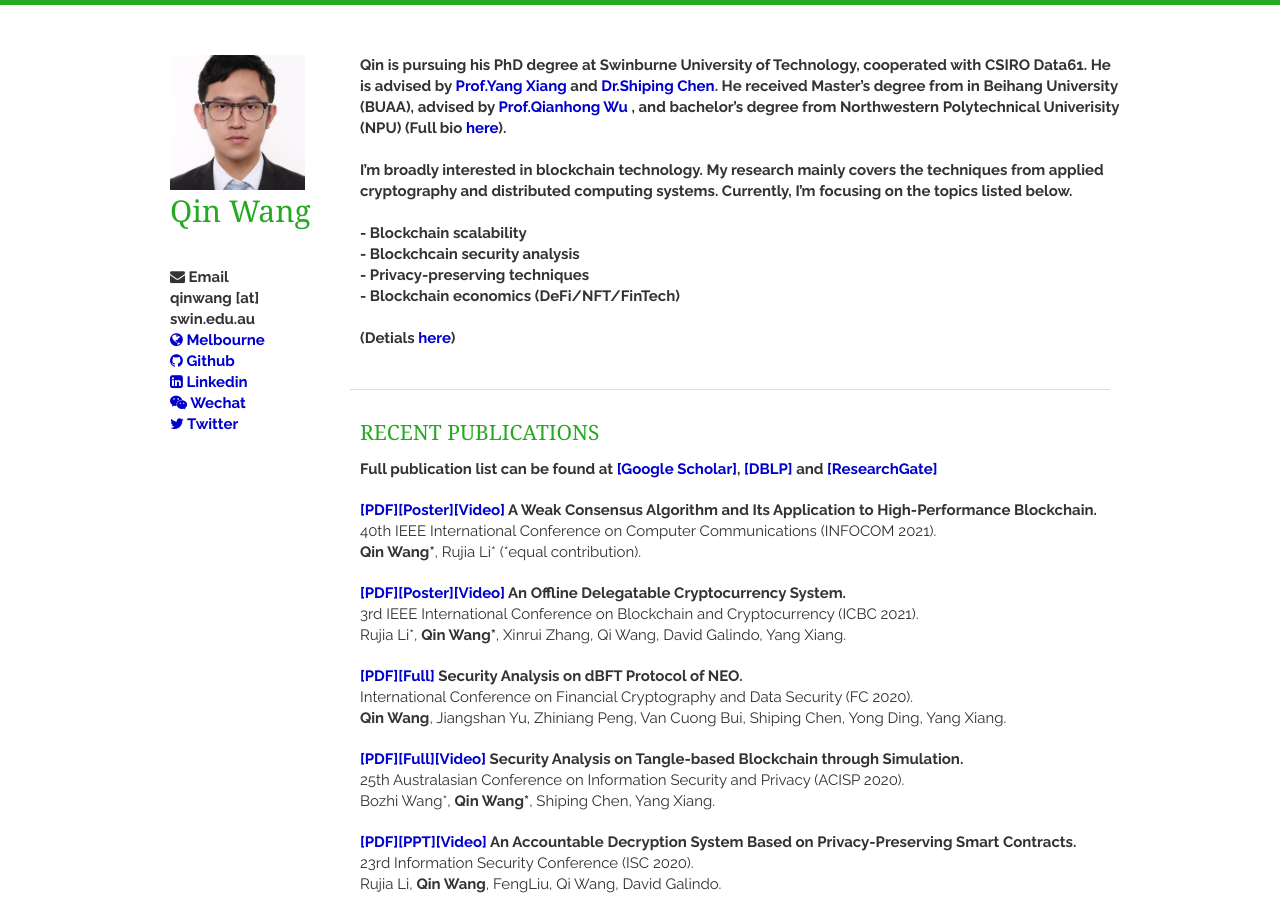
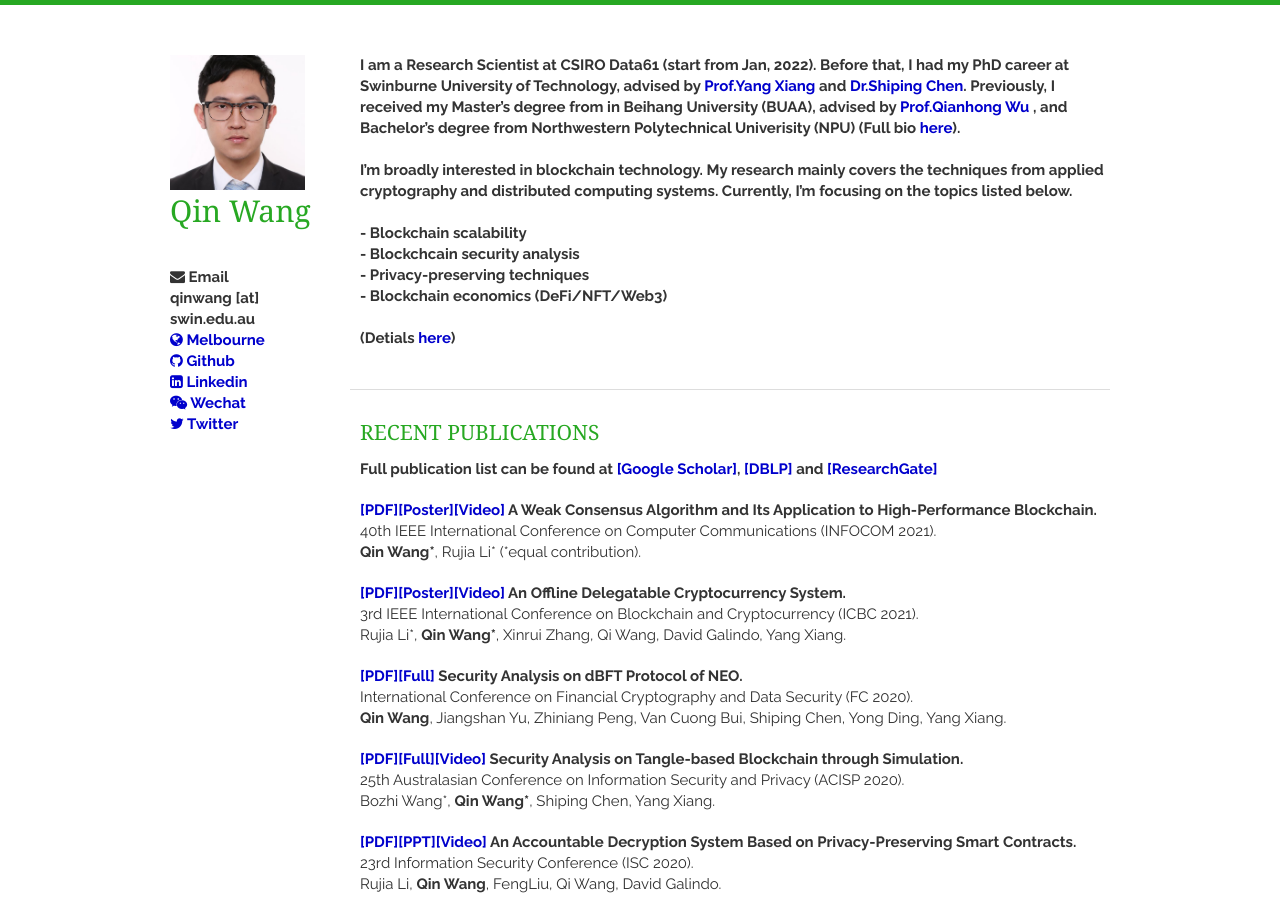
Before and after one commit to AaronWang-git/qinwang-git.github.io, a Jekyll site: the page built from index.html, in a window 1280 px wide and 900 px high. Built offline with Jekyll 4.4.1, drawn with Linux system fonts in a browser that asks for light colours; nearby versions of some CDN libraries; a script that is not in the unit is left out; the list of posts is cut into pages by our own code.

Commit message:
Update bio.html

```diff
--- a/_includes/bio.html
+++ b/_includes/bio.html
@@ -2,10 +2,10 @@
 
 <article>
 <strong>
-    Qin is pursuing his PhD degree at Swinburne University of Technology, cooperated with  CSIRO Data61.
-    He is advised by <a href="http://nsclab.org/yang/" target="_blank"> Prof.Yang Xiang </a> and <a href="https://www.cse.unsw.edu.au/~z9195738/" target="_blank"> Dr.Shiping Chen</a>.
-    He received Master’s degree from in Beihang University (BUAA), advised by <a href="https://scholar.google.com/citations?user=z_kFFlkAAAAJ&hl=zh-CN" target="_blank"> Prof.Qianhong Wu </a>,
-    and bachelor’s degree from Northwestern Polytechnical Univerisity (NPU) (Full bio <a href="https://qinwang.tech/static/img/CV(short).pdf" target="_blank">here</a>).
+    I am a Research Scientist at CSIRO Data61 (start from Jan, 2022). Before that, I had my PhD career at Swinburne University of Technology,
+    advised by <a href="http://nsclab.org/yang/" target="_blank"> Prof.Yang Xiang </a> and <a href="https://www.cse.unsw.edu.au/~z9195738/" target="_blank"> Dr.Shiping Chen</a>.
+    Previously, I received my Master’s degree from in Beihang University (BUAA), advised by <a href="https://scholar.google.com/citations?user=z_kFFlkAAAAJ&hl=zh-CN" target="_blank"> Prof.Qianhong Wu </a>,
+    and Bachelor’s degree from Northwestern Polytechnical Univerisity (NPU) (Full bio <a href="https://qinwang.tech/static/img/CV(short).pdf" target="_blank">here</a>).
 
 
 
@@ -15,7 +15,7 @@
 <br> - Blockchain scalability
 <br> - Blockchcain security analysis
 <br> - Privacy-preserving techniques
-<br> - Blockchain economics (DeFi/NFT/FinTech)
+<br> - Blockchain economics (DeFi/NFT/Web3)
 
 <br>
 <br> (Detials <a href="https://qinwang.tech/static/img/Research_Statement.pdf" target="_blank">here</a>)
```
